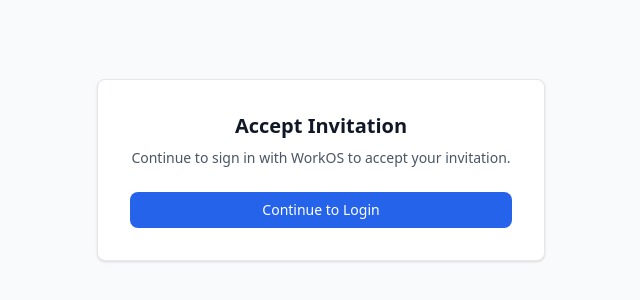
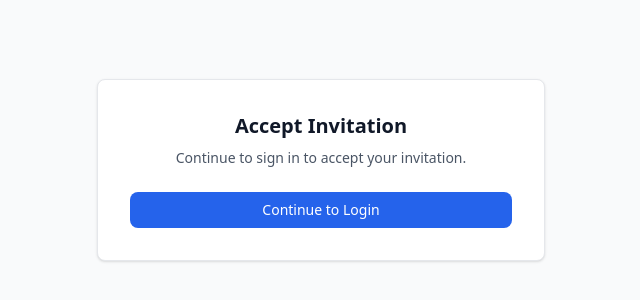
Before and after one commit to Shimizu-Technology/cornerstone-payroll, a React (Vite) app in the folder web/: page /invite in a window 1280 px wide. Shown: the part 230-530 px from the top of the page, without its empty margins (319-959 px from the left). Built offline with nearby package versions, Linux system fonts and the light colour scheme; no server answers.

Commit message:
Update web/src/pages/Invite.tsx
Co-authored-by: greptile-apps[bot] <165735046+greptile-apps[bot]@users.noreply.github.com>

```diff
--- a/web/src/pages/Invite.tsx
+++ b/web/src/pages/Invite.tsx
@@ -20,7 +20,7 @@ export function Invite() {
       <div className="bg-white p-8 rounded-lg shadow-sm border border-gray-200 max-w-md w-full text-center">
         <h1 className="text-xl font-semibold text-gray-900">Accept Invitation</h1>
         <p className="text-sm text-gray-600 mt-2">
-          Continue to sign in with WorkOS to accept your invitation.
+          Continue to sign in to accept your invitation.
         </p>
         <Button className="mt-6 w-full" onClick={() => navigate('/login')}>
           Continue to Login
```
